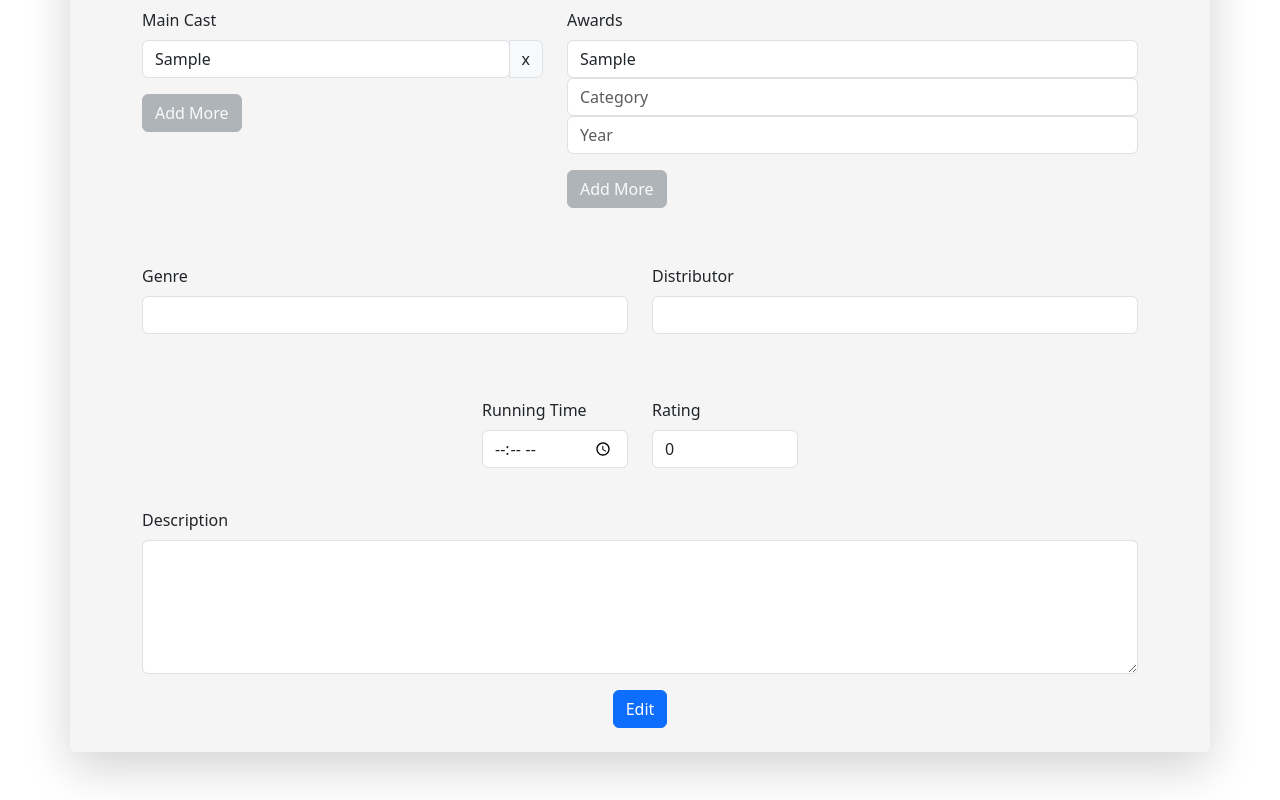
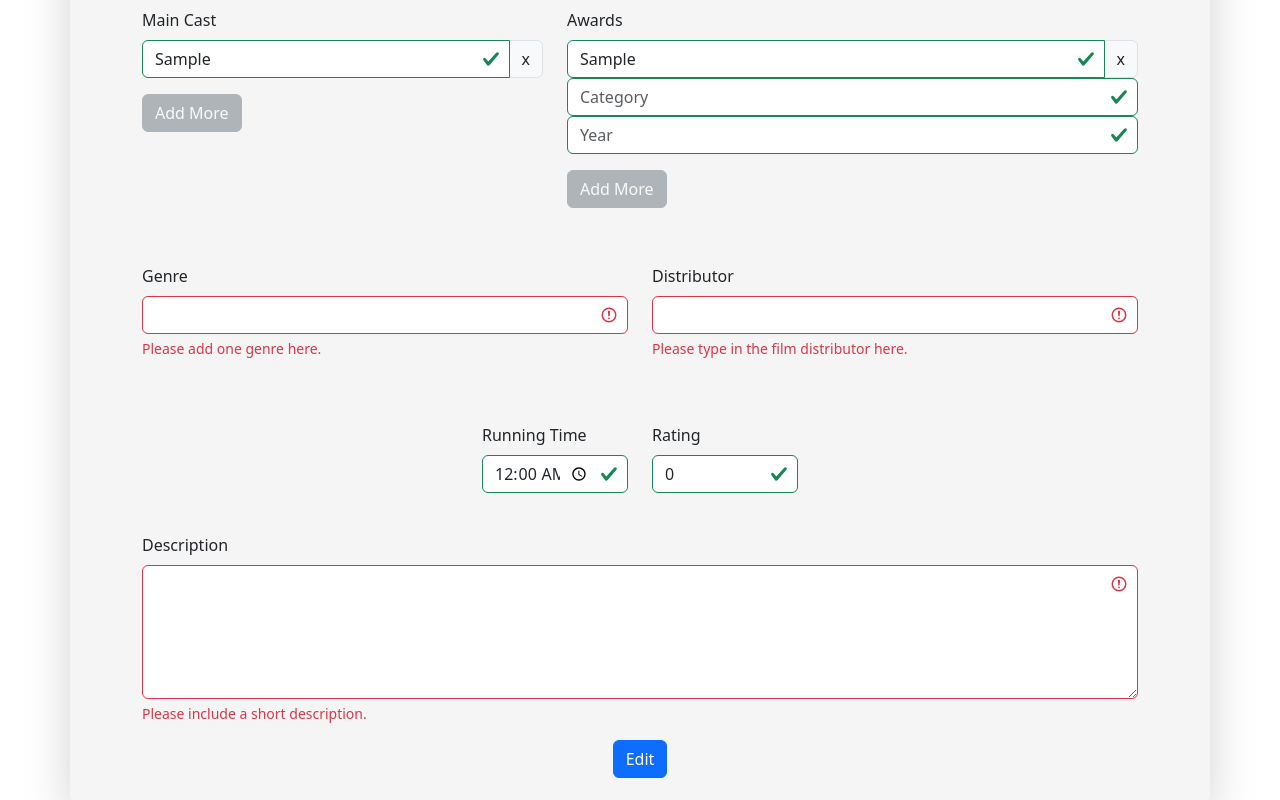
Before and after one commit to tyrmund/movies-react-project, a React (Vite) app: page /movies/edit/1 in a window 1280 px wide. Both pictures are taken after typing "Sample", "Sample", "Sample", "Sample", "Sample", "Sample" into the empty fields and a click on the button "Edit". Shown: the part 485-1285 px from the top of the page. Built offline with nearby package versions, Linux system fonts and the light colour scheme; no server answers.

Commit message:
fixes in movie creation and edit

```diff
--- /dev/null
+++ b/src/components/MovieEditForm/MovieEditForm.css
@@ -0,0 +1,3 @@
+.InputGroupTextCursorPointer {
+    cursor: pointer;
+}
--- a/src/components/MovieEditForm/MovieEditForm.jsx
+++ b/src/components/MovieEditForm/MovieEditForm.jsx
@@ -2,12 +2,14 @@ import { useEffect, useState } from "react"
 import axios from "axios"
 import { useNavigate, useParams } from "react-router-dom"
 import { Col, Container, Row, Form, Button, InputGroup } from "react-bootstrap"
-import { getTimeAsString } from "../../utils/movie.utils"
+import { getRunningTime, getTimeAsString } from "../../utils/movie.utils"
 
 
 const API_URL = import.meta.env.VITE_API_URL
 
 function MovieEditForm() {
+
+  const [validated, setValidated] = useState(false)
 
   const { movieId } = useParams()
 
@@ -46,7 +48,7 @@ function MovieEditForm() {
     description: '',
     genre: '',
     distributor: '',
-    runningTime: 0,
+    runningTime: '00:00',
     rating: 0
   })
 
@@ -97,6 +99,20 @@ function MovieEditForm() {
       awards
     }
 
+    fullMovie.runningTime = getRunningTime(fullMovie.runningTime)
+
+    const form = event.currentTarget
+
+    if (form.checkValidity() === false) {
+      event.preventDefault()
+      event.stopPropagation()
+    }
+
+    setValidated(true)
+
+    if (form.checkValidity() === true) {
+
+
       axios
         .put(`${API_URL}/movies/${movieId}`, fullMovie)
         .then(() => {
@@ -105,12 +121,13 @@ function MovieEditForm() {
         })
         .catch(err => console.log(err))
     }
+  }
 
   return (
     <div className="MovieEditForm mb-5">
       <Container className="d-block mx-auto shadow-lg rounded mt-5 p-4" style={{ backgroundColor: 'rgb(245, 245, 245)' }}>
 
-        <Form className="mx-5" onSubmit={handleEditedMovieSubmit}>
+        <Form noValidate validated={validated} className="mx-5" onSubmit={handleEditedMovieSubmit}>
           <Form.Group className="mb-3" controlId="formBasicEmail">
             <Form.Label className="form-label">Poster URL</Form.Label>
             <Form.Control
@@ -120,37 +137,52 @@ function MovieEditForm() {
               name="image"
               value={movieData.image}
               onChange={handleMovieEditFormChange} />
+            <Form.Control.Feedback type="invalid">
+              Please choose a valid URL.
+            </Form.Control.Feedback>
           </Form.Group>
 
           <Row className="mt-5">
             <Form.Group as={Col} md={{ span: 5 }} className="mb-3">
               <Form.Label className="form-label">Movie Title</Form.Label>
               <Form.Control
+                required
                 className="form-control"
                 type="text"
                 name="title"
                 value={movieData.title}
                 onChange={handleMovieEditFormChange} />
+              <Form.Control.Feedback type="invalid">
+                Please type in a title.
+              </Form.Control.Feedback>
             </Form.Group>
 
             <Form.Group as={Col} md={{ span: 3 }} className="mb-3">
               <Form.Label className="form-label">Year of Release</Form.Label>
               <Form.Control
+                required
                 className="form-control"
                 type="text"
                 name="releaseYear"
                 value={movieData.releaseYear}
                 onChange={handleMovieEditFormChange} />
+              <Form.Control.Feedback type="invalid">
+                Please type in the year of release.
+              </Form.Control.Feedback>
             </Form.Group>
 
             <Form.Group as={Col} md={{ span: 4 }} className="mb-3">
               <Form.Label className="form-label">Director</Form.Label>
               <Form.Control
+                required
                 className="form-control"
                 type="text"
                 name="director"
                 value={movieData.director}
                 onChange={handleMovieEditFormChange} />
+              <Form.Control.Feedback type="invalid">
+                Please include the film director.
+              </Form.Control.Feedback>
             </Form.Group>
           </Row>
 
@@ -158,21 +190,23 @@ function MovieEditForm() {
             <Form.Group as={Col} md={{ span: 5 }} className="mb-3">
               <Form.Label className="form-label">Main Cast</Form.Label>
               {mainCast.map((actor, index) => (
-                <InputGroup hasValidation>
+                <InputGroup key={index}>
                   <Form.Control
-                    key={index}
-                    className="form-control"
                     type="text"
                     name="actor"
                     placeholder="Actor's full name"
                     aria-describedby="inputGroupAppend"
                     value={actor}
                     onChange={(event) => handleMainCastChange(event, index)} />
-                  <InputGroup.Text id="inputGroupAppend">x</InputGroup.Text>
+                  <InputGroup.Text
+                    onClick={(event) => handleMainCastDelete(event, index)}
+                    className="InputGroupTextCursorPointer"
+                    id="inputGroupAppend">
+                    x
+                  </InputGroup.Text>
                 </InputGroup>
               ))}
               <Button
-                variant="primary"
                 onClick={addMainCastInput}
                 className="btn btn-secondary mb-3 opacity-50 mt-3"
                 type="button">
@@ -184,22 +218,28 @@ function MovieEditForm() {
               <Form.Label className="form-label">Awards</Form.Label>
               {awards.map((award, index) => (
                 <Form.Group className="mb-3" key={index}>
+                  <InputGroup>
                     <Form.Control
-                    className="form-control"
                       type="text"
                       name="name"
                       placeholder="Award name"
+                      aria-describedby="inputGroupAppend"
                       value={award.name}
                       onChange={(event) => handleAwardChange(event, index)} />
+                    <InputGroup.Text
+                      onClick={(event) => handleAwardDelete(event, index)}
+                      className="InputGroupTextCursorPointer"
+                      id="inputGroupAppend">
+                      x
+                    </InputGroup.Text>
+                  </InputGroup>
                   <Form.Control
-                    className="form-control"
                     type="text"
                     name="category"
                     placeholder="Category"
                     value={award.category}
                     onChange={(event) => handleAwardChange(event, index)} />
                   <Form.Control
-                    className="form-control"
                     type="number"
                     name="year"
                     placeholder="Year"
@@ -221,21 +261,27 @@ function MovieEditForm() {
             <Form.Group as={Col} md={{ span: 6 }} className="mb-3">
               <Form.Label className="form-label">Genre</Form.Label>
               <Form.Control
-                className="form-control"
+                required
                 type="text"
                 name="genre"
                 value={movieData.genre}
                 onChange={handleMovieEditFormChange} />
+              <Form.Control.Feedback type="invalid">
+                Please add one genre here.
+              </Form.Control.Feedback>
             </Form.Group>
 
             <Form.Group as={Col} md={{ span: 6 }} className="mb-3">
               <Form.Label className="form-label">Distributor</Form.Label>
               <Form.Control
-                className="form-control"
+                required
                 type="text"
                 name="distributor"
                 value={movieData.distributor}
                 onChange={handleMovieEditFormChange} />
+              <Form.Control.Feedback type="invalid">
+                Please type in the film distributor here.
+              </Form.Control.Feedback>
             </Form.Group>
           </Row>
 
@@ -243,17 +289,20 @@ function MovieEditForm() {
             <Form.Group as={Col} md={{ span: 2, offset: 4 }} className="mb-3">
               <Form.Label className="form-label">Running Time</Form.Label>
               <Form.Control
-                className="form-control"
+                required
                 type="time"
                 name="runningTime"
                 value={movieData.runningTime}
                 onChange={handleMovieEditFormChange} />
+              <Form.Control.Feedback type="invalid">
+                Please include the running time.
+              </Form.Control.Feedback>
             </Form.Group>
 
             <Form.Group as={Col} md={{ span: 2 }} className="mb-3">
               <Form.Label className="form-label">Rating</Form.Label>
               <Form.Control
-                className="form-control"
+                required
                 type="number"
                 min={0}
                 max={10}
@@ -261,18 +310,25 @@ function MovieEditForm() {
                 name="rating"
                 value={movieData.rating}
                 onChange={handleMovieEditFormChange} />
+              <Form.Control.Feedback type="invalid">
+                Please add a rating score.
+              </Form.Control.Feedback>
             </Form.Group>
           </Row>
 
           <Form.Group className="mb-3 mt-4" controlId="formBasicPassword">
             <Form.Label>Description</Form.Label>
             <Form.Control
+              required
               type="text"
               name="description"
               as="textarea"
               rows='5'
               value={movieData.description}
               onChange={handleMovieEditFormChange} />
+            <Form.Control.Feedback type="invalid">
+              Please include a short description.
+            </Form.Control.Feedback>
           </Form.Group>
 
           <Button
--- a/src/components/MovieNewForm/MovieNewForm.jsx
+++ b/src/components/MovieNewForm/MovieNewForm.jsx
@@ -99,12 +99,15 @@ function MovieNewForm() {
 
     setValidated(true)
 
-    // axios
-    //   .post(`${API_URL}/movies`, newMovie)
-    //   .then(() => {
-    //     navigate('/')
-    //   })
-    //   .catch(err => console.log(err))
+    if (form.checkValidity() === true) {
+
+      axios
+        .post(`${API_URL}/movies`, createdMovie)
+        .then(() => {
+          navigate('/')
+        })
+        .catch(err => console.log(err))
+    }
   }
 
   return (
@@ -171,7 +174,6 @@ function MovieNewForm() {
             <Form.Group as={Col} md={{ span: 5 }} className="mb-3" >
               <Form.Label>Main Cast</Form.Label>
               {mainCast.map((actor, index) => (
-
                 <InputGroup key={index}>
                   <Form.Control
                     type="text"
@@ -187,7 +189,6 @@ function MovieNewForm() {
                     x
                   </InputGroup.Text>
                 </InputGroup>
-
               ))}
               <Button
                 onClick={addMainCastInput}
```
Lines whose indentation alone changed are shown as unchanged.
